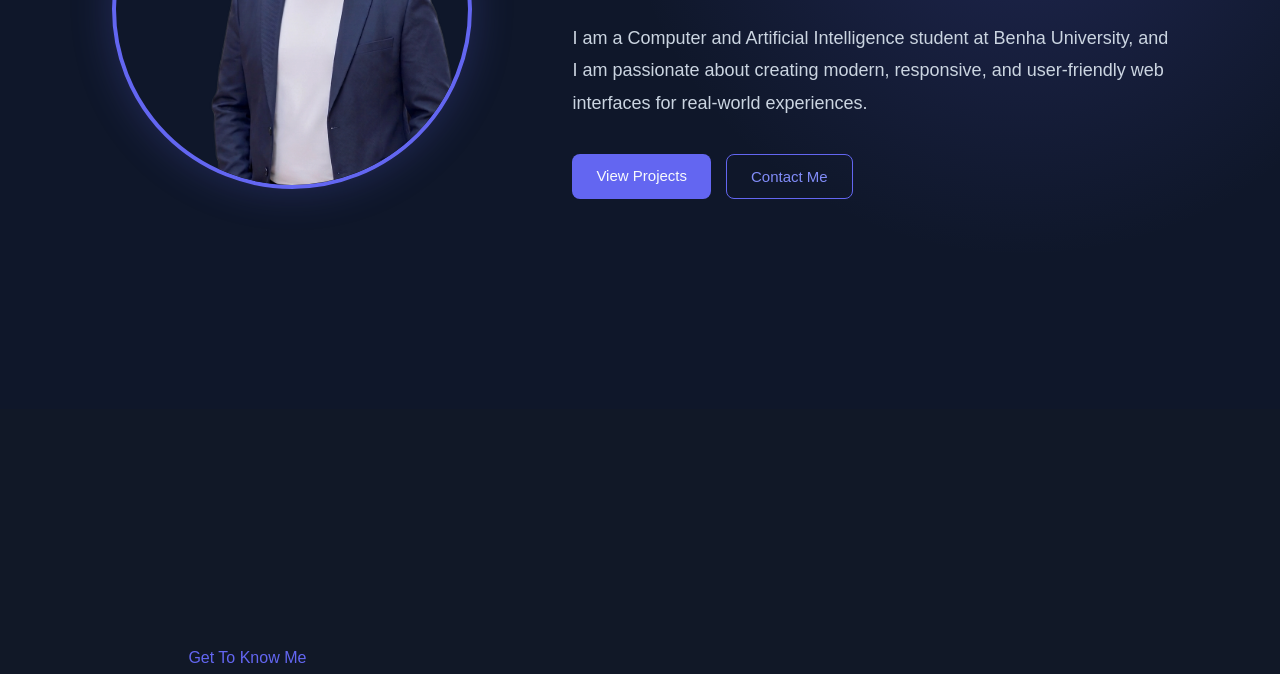
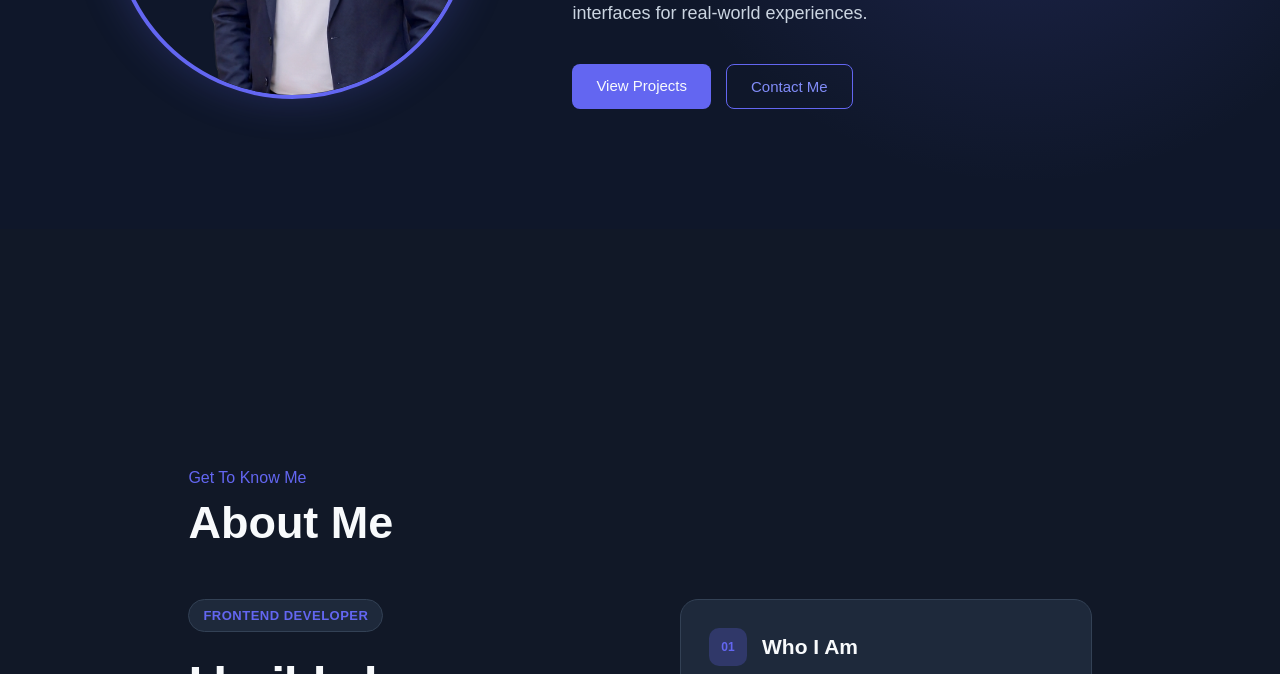
Before and after one commit to sh3rif0x/frontend-protofolio, a plain HTML site: page index.html in a window 1280 px wide. Shown: the part 391-1065 px from the top of the page. Drawn offline with nearby package versions, Linux system fonts and the light colour scheme.

Commit message:
fix 100vh

```diff
--- a/css/main.css
+++ b/css/main.css
@@ -138,7 +138,7 @@ body {
    ========================================================= */
 
 section {
-    min-height: 100vh;
+    min-height: fit-content;
 
     padding: 120px 8%;
 
```
